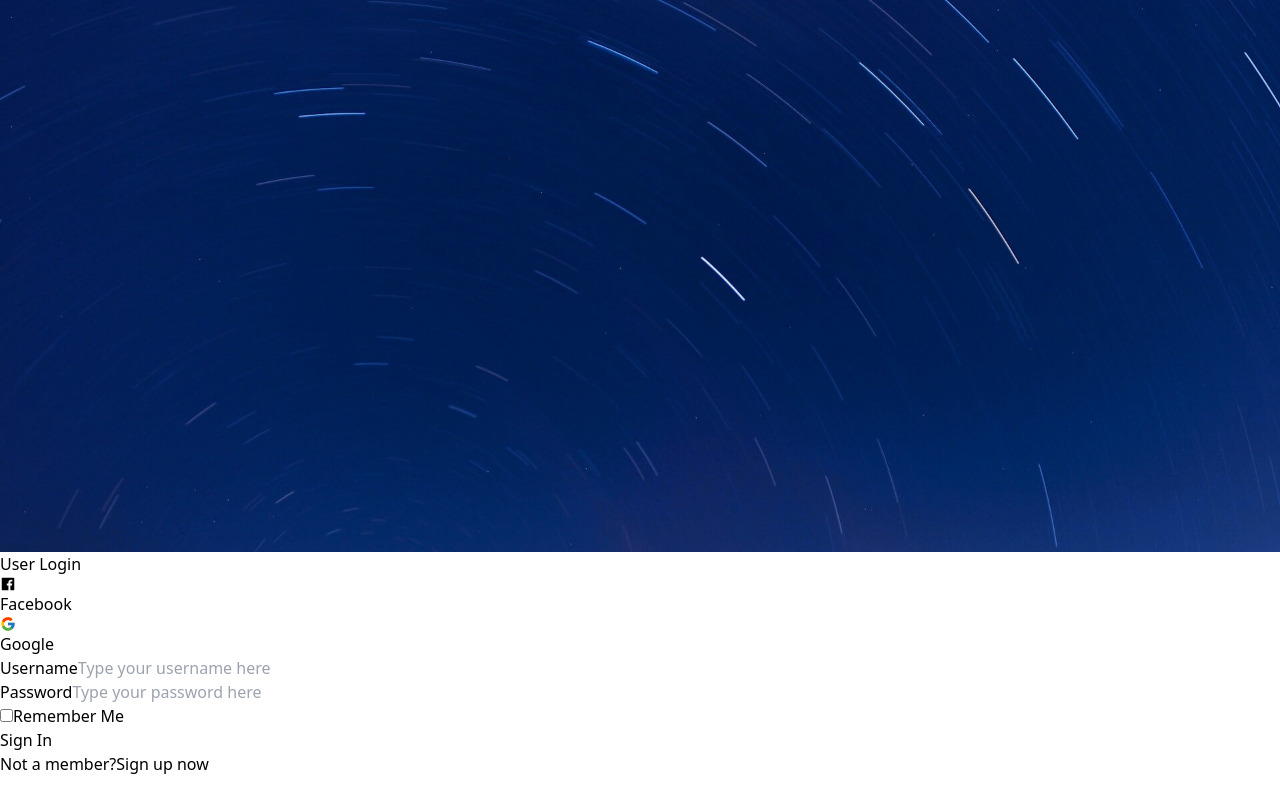
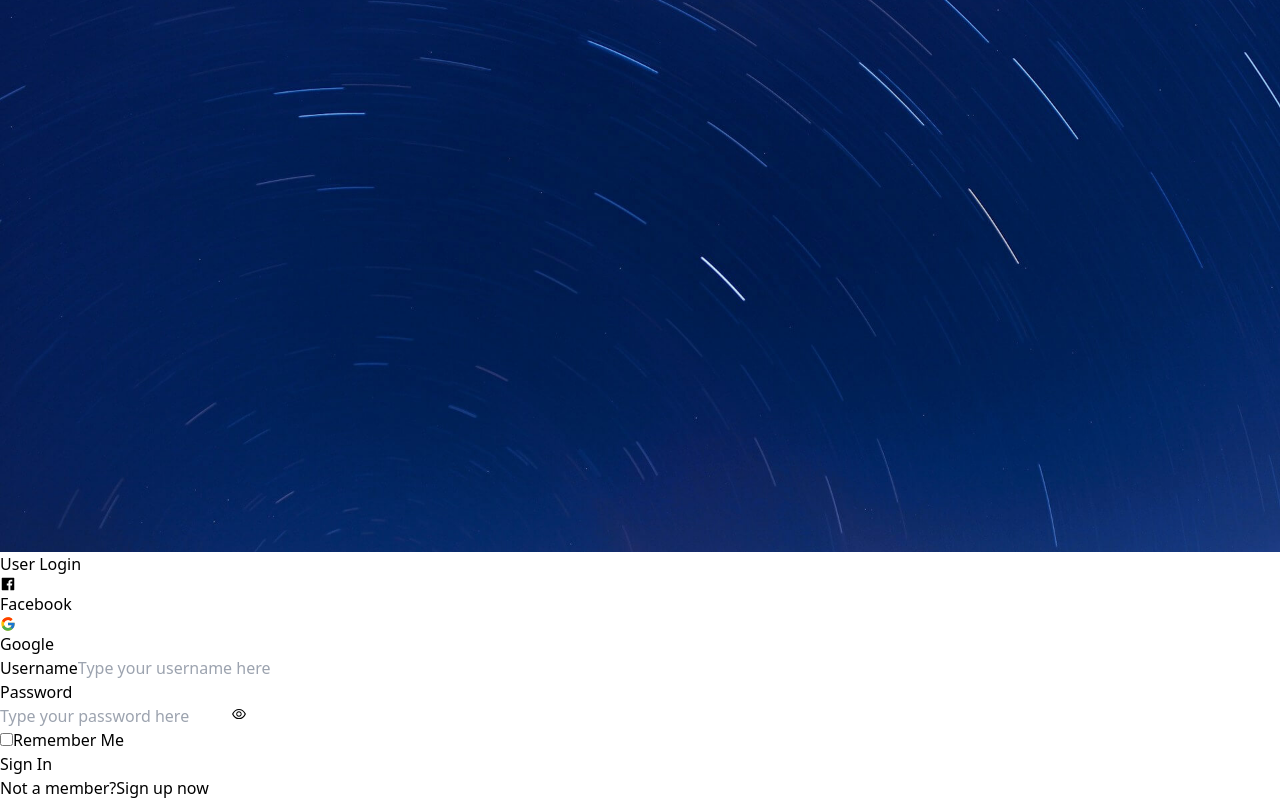
Before and after one commit to gmartins-dev/react-login-form, a React (Vite) app: page / in a window 1280 px wide. Shown: the part 238-1038 px from the top of the page. Before the commit the page ends 1014 px from the top, so only its background shows below. Built offline with nearby package versions, Linux system fonts and the light colour scheme.

Commit message:
feat: add toggle to hide/show password

```diff
--- a/src/pages/Login.jsx
+++ b/src/pages/Login.jsx
@@ -1,5 +1,9 @@
 import React, { useState } from 'react';
-import { AiFillFacebook } from 'react-icons/ai';
+import {
+  AiFillFacebook,
+  AiOutlineEye,
+  AiOutlineEyeInvisible,
+} from 'react-icons/ai';
 import { FcGoogle } from 'react-icons/fc';
 import loginBackgroundImg from '../assets/imgs/blue-bg.jpg';
 
@@ -8,6 +12,18 @@ export default function Login() {
     useState(false);
   const [username, setUsername] = useState('');
   const [password, setPassword] = useState('');
+  const [isPasswordVisible, setIsPasswordVisible] = useState(false);
+
+  const togglePasswordVisibility = () => {
+    if (isPasswordVisible) {
+      setIsPasswordVisible(false);
+    } else {
+      setIsPasswordVisible(true);
+      setTimeout(() => {
+        setIsPasswordVisible(false);
+      }, 2000);
+    }
+  };
 
   const onUsernameChange = (event) => {
     setUsername(event.target.value);
@@ -57,22 +73,36 @@ export default function Login() {
           <div className='flex flex-col mb-4'>
             <label>Username</label>
             <input
-              className='relative p-2 bg-gray-100 border'
+              className='relative w-full p-2 bg-gray-100 border'
               type='text'
-              placeholder='Type your username here'
               value={username}
               onChange={onUsernameChange}
+              placeholder='Type your username here'
             />
           </div>
-          <div className='flex flex-col '>
+
+          <div className='flex flex-col'>
             <label>Password</label>
-            <input
-              className='relative p-2 bg-gray-100 border'
-              type='password'
-              placeholder='Type your password here'
-              value={password}
-              onChange={onPasswordChange}
-            />
+            <div className='relative flex'>
+              <input
+                className='relative flex-grow p-2 bg-gray-100 border'
+                type={isPasswordVisible ? 'text' : 'password'}
+                value={password}
+                onChange={onPasswordChange}
+                placeholder='Type your password here'
+              />
+              <button
+                type='button'
+                className='absolute transform -translate-y-1/2 right-2 top-1/2'
+                onClick={togglePasswordVisibility}
+              >
+                {isPasswordVisible ? (
+                  <AiOutlineEyeInvisible />
+                ) : (
+                  <AiOutlineEye />
+                )}
+              </button>
+            </div>
           </div>
           <div className='flex items-center mt-2'>
             <input
```
